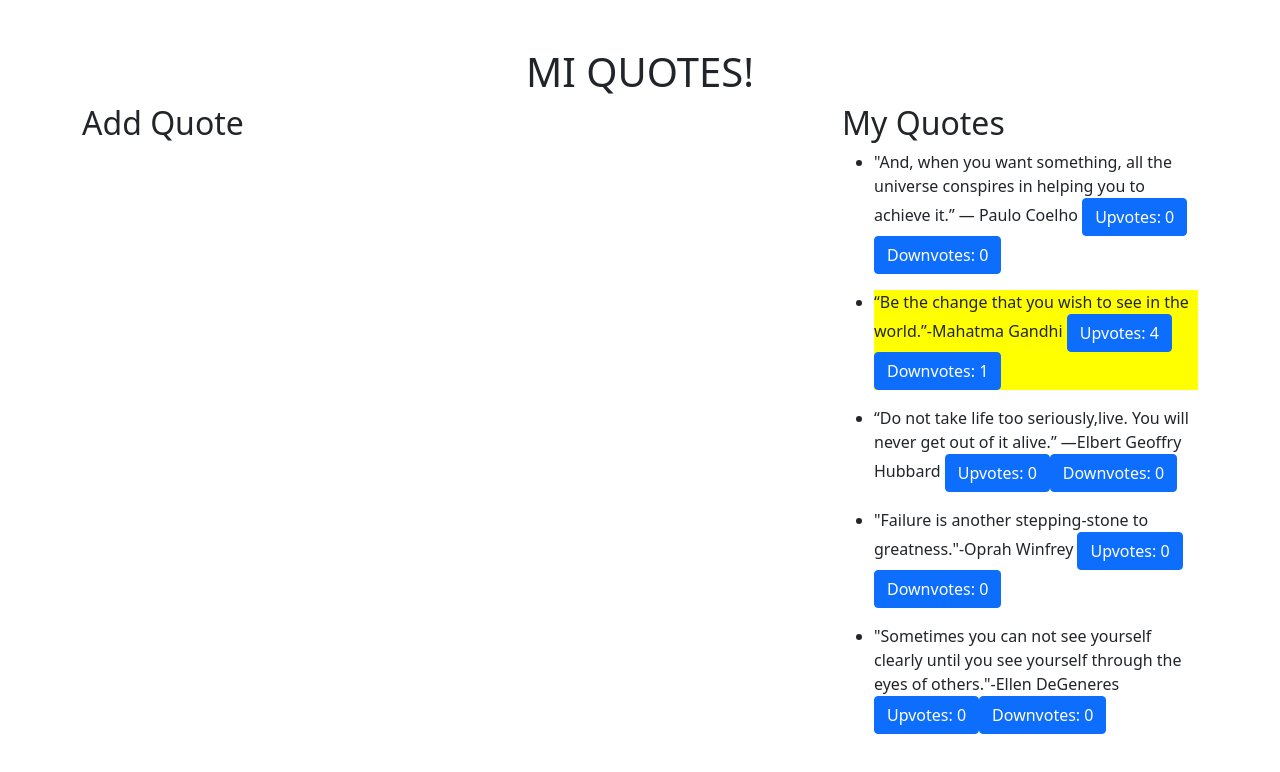
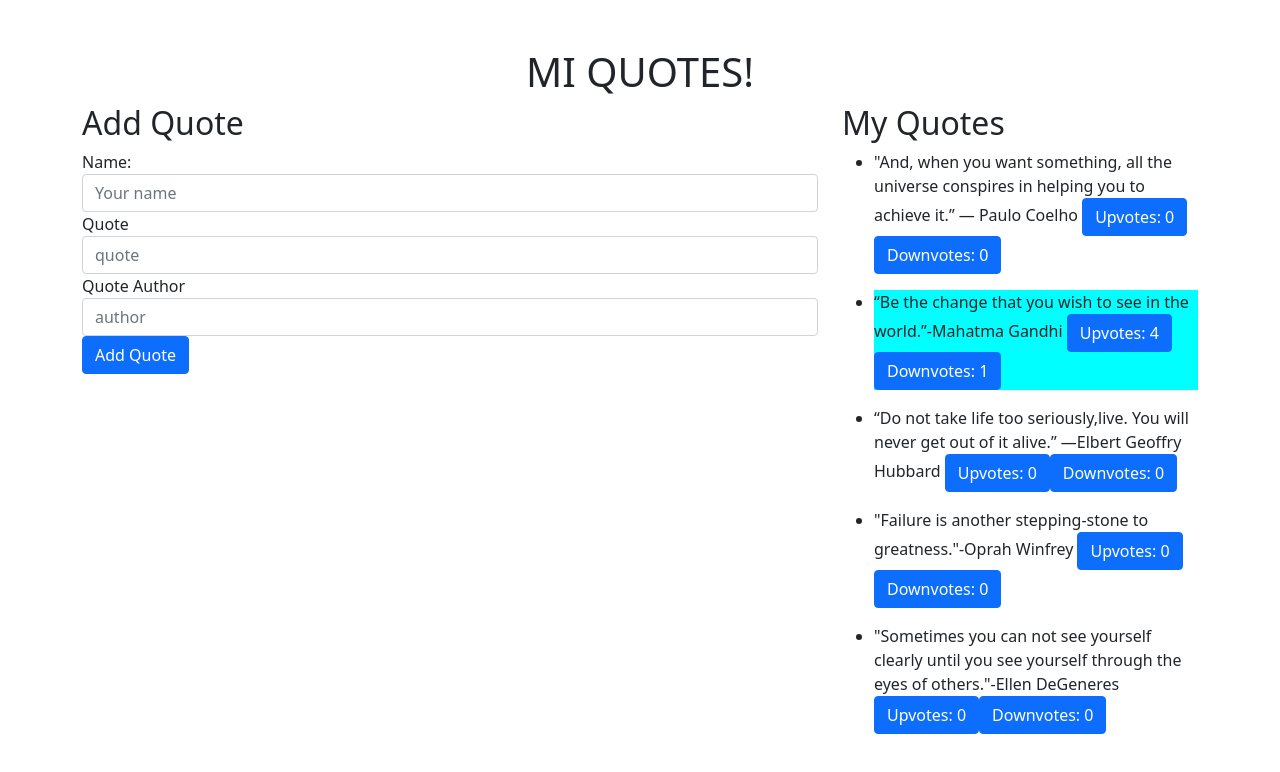
Before and after one commit to Wanjiru393/quotes-app, an Angular app: page / in a window 1280 px wide. Shown: the top 772 px of the page. Built offline with nearby package versions, Linux system fonts and the light colour scheme.

Commit message:
Added Form component

```diff
--- a/src/app/app.component.html
+++ b/src/app/app.component.html
@@ -4,6 +4,7 @@
   <div class="row">
     <div class="col-md-8">
       <h2>Add Quote</h2>
+      <app-form></app-form>
     </div>
     <div class="col-md-4">
       <h2>My Quotes</h2>
--- a/src/app/app.module.ts
+++ b/src/app/app.module.ts
@@ -5,12 +5,14 @@ import { AppRoutingModule } from './app-routing.module';
 import { AppComponent } from './app.component';
 import { QuotesComponent } from './quotes/quotes.component';
 import { HighlightDirective } from './highlight.directive';
+import { FormComponent } from './form/form.component';
 
 @NgModule({
   declarations: [
     AppComponent,
     QuotesComponent,
-    HighlightDirective
+    HighlightDirective,
+    FormComponent
   ],
   imports: [
     BrowserModule,
--- /dev/null
+++ b/src/app/form/form.component.html
@@ -0,0 +1,15 @@
+<form>
+    <div class="form-group">
+        <label for="author">Name:</label>
+        <input type="text" class="form-control" id="user"placeholder="Your name">
+    </div>
+    <div class="form-group">
+        <label for="quote">Quote</label>
+        <input type="text" class="form-control" id="quote"placeholder="quote">
+    </div>
+    <div class="form-group">
+        <label for="author"> Quote Author</label>
+        <input type="text" class="form-control" id="author"placeholder="author">
+    </div>
+    <button type="submit" class="btn btn-primary">Add Quote</button>
+</form>
--- /dev/null
+++ b/src/app/form/form.component.ts
@@ -0,0 +1,15 @@
+import { Component, OnInit } from '@angular/core';
+
+@Component({
+  selector: 'app-form',
+  templateUrl: './form.component.html',
+  styleUrls: ['./form.component.css']
+})
+export class FormComponent implements OnInit {
+
+  constructor() { }
+
+  ngOnInit(): void {
+  }
+
+}
--- a/src/app/highlight.directive.ts
+++ b/src/app/highlight.directive.ts
@@ -6,7 +6,7 @@ import {Directive, ElementRef } from '@angular/core';
 export class HighlightDirective {
 
   constructor(private elem: ElementRef) {
-    elem.nativeElement.style.backgroundColor = 'yellow'
+    elem.nativeElement.style.backgroundColor = 'aqua'
    }
 
 }
```
Also changed, not shown: src/app/form/form.component.css (added), 1 other file (tests, documents, lock files or other folders).
